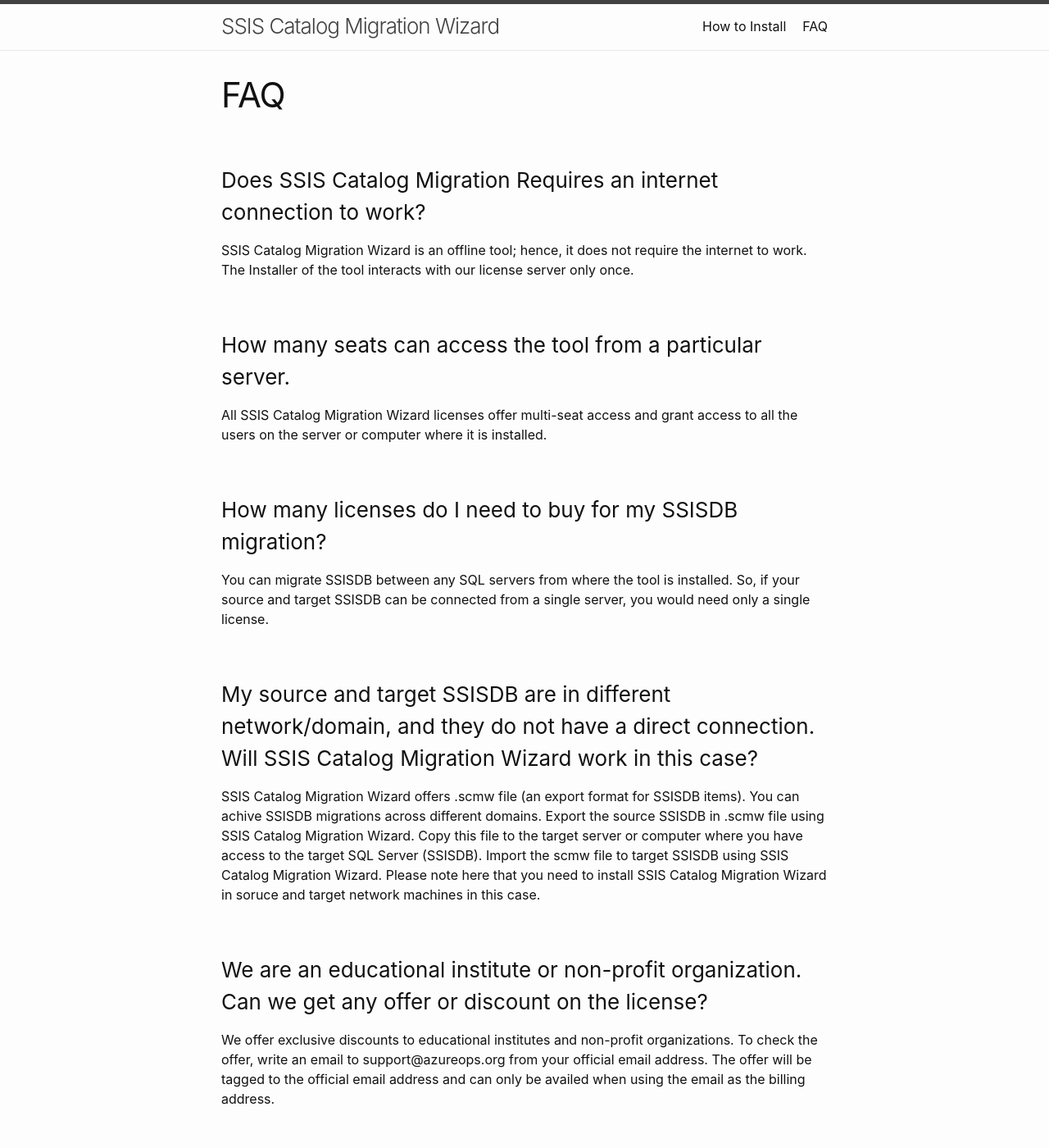
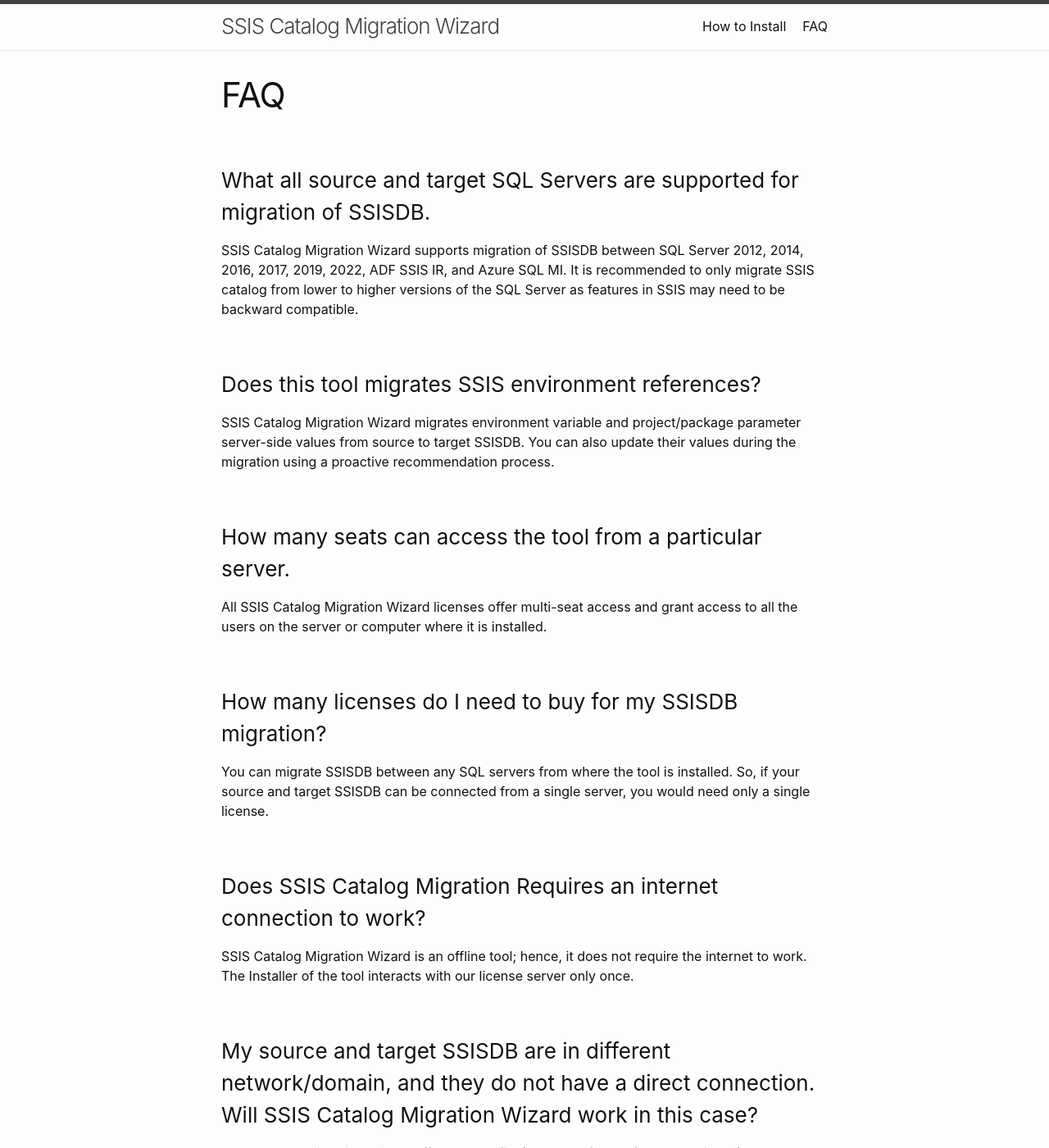
Before and after one commit to kr55/ssiscataloger, a Jekyll site: the page built from faq.md, in a window 1280 px wide and 1400 px high. Shown: the whole window at 82% size. Built offline with Jekyll 4.4.1, drawn with Linux system fonts in a browser that asks for light colours.

Commit message:
Update faq.md

```diff
--- a/faq.md
+++ b/faq.md
@@ -4,8 +4,11 @@ title: FAQ
 permalink: /faq/
 ---
 
-### Does SSIS Catalog Migration Requires an internet connection to work?
-SSIS Catalog Migration Wizard is an offline tool; hence, it does not require the internet to work. The Installer of the tool interacts with our license server only once.
+### What all source and target SQL Servers are supported for migration of SSISDB.
+SSIS Catalog Migration Wizard supports migration of SSISDB between SQL Server 2012, 2014, 2016, 2017, 2019, 2022, ADF SSIS IR, and Azure SQL MI. It is recommended to only migrate SSIS catalog from lower to higher versions of the SQL Server as features in SSIS may need to be backward compatible.
+
+### Does this tool migrates SSIS environment references?
+SSIS Catalog Migration Wizard migrates environment variable and project/package parameter server-side values from source to target SSISDB. You can also update their values during the migration using a proactive recommendation process.
 
 ### How many seats can access the tool from a particular server.
 All SSIS Catalog Migration Wizard licenses offer multi-seat access and grant access to all the users on the server or computer where it is installed.
@@ -13,6 +16,9 @@ All SSIS Catalog Migration Wizard licenses offer multi-seat access and grant acc
 ### How many licenses do I need to buy for my SSISDB migration?
 You can migrate SSISDB between any SQL servers from where the tool is installed. So, if your source and target SSISDB can be connected from a single server, you would need only a single license.
 
+### Does SSIS Catalog Migration Requires an internet connection to work?
+SSIS Catalog Migration Wizard is an offline tool; hence, it does not require the internet to work. The Installer of the tool interacts with our license server only once.
+
 ### My source and target SSISDB are in different network/domain, and they do not have a direct connection. Will SSIS Catalog Migration Wizard work in this case?
 SSIS Catalog Migration Wizard offers .scmw file (an export format for SSISDB items). You can achive SSISDB migrations across different domains. Export the source SSISDB in .scmw file using SSIS Catalog Migration Wizard. Copy this file to the target server or computer where you have access to the target SQL Server (SSISDB). Import the scmw file to target SSISDB using SSIS Catalog Migration Wizard. Please note here that you need to install SSIS Catalog Migration Wizard in soruce and target network machines in this case.
 
```
